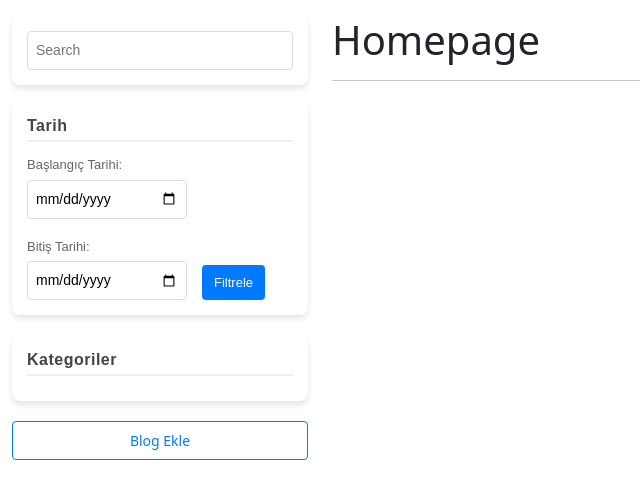
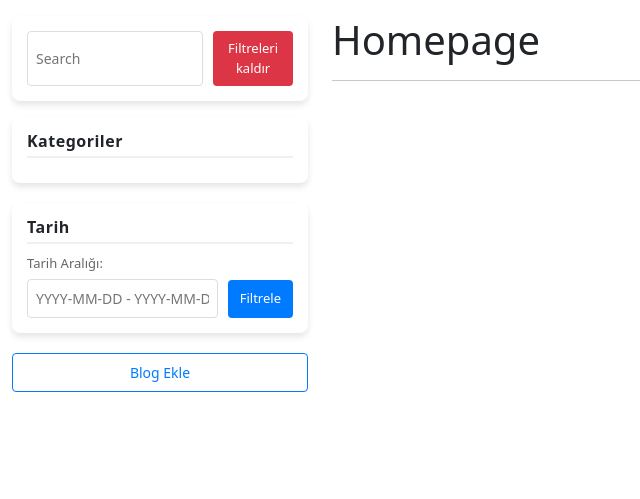
Before and after one commit to Ataberk696/django_blogapp, a Django app: page / in a window 1280 px wide. Shown: the part 56-555 px from the top of the page, without its empty margins (0-640 px from the left). Run offline with Django 5.2, Linux system fonts and the light colour scheme; data that the repository does not hold is empty; some libraries are stand-ins or nearby versions.

Commit message:
date range picker updated

```diff
--- a/blogapp/blogapp/blog/views.py
+++ b/blogapp/blogapp/blog/views.py
@@ -1,3 +1,4 @@
+from datetime import datetime
 from django.shortcuts import render, redirect, get_object_or_404
 from blogapp.decorators import login_required , blog_is_active_required
 from .forms import BlogForm,  CommentForm
@@ -7,6 +8,7 @@ from django.core.paginator import Paginator, EmptyPage
 from django.http import JsonResponse
 from django.template.loader import render_to_string
 from .models import Blog, Category, Comment
+from django.utils import timezone
 
 
 @login_required
@@ -20,6 +22,20 @@ def load_filtered_blogs(request):
         end_date = data.get('end_date', None)
         search_query = data.get('search_query','').strip()
         page = int(data.get('page',1))
+
+        try:
+            if start_date:
+                start_date = timezone.make_aware(
+                    datetime.strptime(start_date.strip(), '%Y-%m-%d'),
+                    timezone.get_current_timezone()
+                )
+            if end_date:
+                end_date = timezone.make_aware(
+                    datetime.strptime(end_date.strip(), '%Y-%m-%d'),
+                    timezone.get_current_timezone()
+                )
+        except ValueError:
+            return JsonResponse({'error': 'Invalid date format'}, status=400)
 
         blogs = Blog.objects.filter(is_active=True)
 
@@ -62,6 +78,7 @@ def index(request):
         "categories": Category.objects.all()
     }
     return render(request, "blog/index.html", context)
+
 
 def comments_view(request, slug):
     blog = get_object_or_404(Blog, slug=slug)
@@ -106,7 +123,6 @@ def blog_details(request, slug):
     return render(request, "blog/blog-details.html", context)
 
 
-
 @login_required
 def add_blog(request):
     if request.method == 'POST':
--- a/blogapp/blogapp/templates/base.html
+++ b/blogapp/blogapp/templates/base.html
@@ -7,6 +7,12 @@
     <meta name="viewport" content="width=device-width, initial-scale=1.0">
     <link rel="stylesheet" href="{% static 'css/bootstrap.min.css' %}">
     <link rel="stylesheet" href="{% static 'css/base.css' %}">
+    <script src="https://code.jquery.com/jquery-3.6.0.min.js"></script>
+    <script src="https://code.jquery.com/ui/1.13.2/jquery-ui.min.js"></script>
+    <link rel="stylesheet" href="https://code.jquery.com/ui/1.13.2/themes/base/jquery-ui.css">
+    <link rel="stylesheet" href="https://cdn.jsdelivr.net/npm/flatpickr/dist/flatpickr.min.css">
+    <script src="https://cdn.jsdelivr.net/npm/flatpickr"></script>
+
     {% block css_files %}{% endblock %}
     <title> {% block title %}{% endblock %}Blogapp</title>
 
@@ -18,10 +24,11 @@
 
     {% block js_files %}{% endblock %}
 
+
     <script src="{% static 'js/bootstrap.bundle.min.js' %}"></script>
-    <script src="https://code.jquery.com/jquery-3.6.0.min.js"></script>
     <script src="https://cdn.jsdelivr.net/npm/@popperjs/core@2.9.2/dist/umd/popper.min.js"></script>
     <script src="https://stackpath.bootstrapcdn.com/bootstrap/4.5.2/js/bootstrap.min.js"></script>
 
+
 </body>
 </html>
--- a/blogapp/blogapp/templates/partials/_categories.html
+++ b/blogapp/blogapp/templates/partials/_categories.html
@@ -1,21 +1,23 @@
 {% load i18n %}
 
 <style>
+.ui-datepicker {
+    z-index: 9999; /* Takvimin üstte görünmesi için */
+}
+
 /* Genel Ayarlar */
 .filters, .date-filter, #search-form {
-    font-family: 'Arial', sans-serif;
     background-color: #ffffff;
     padding: 15px;
     border-radius: 8px;
     box-shadow: 0 4px 6px rgba(0, 0, 0, 0.1);
     margin-bottom: 20px;
-    width: 100%; /* Tüm elemanların genişliğini tam yap */
+    width: 100%; /* Tüm elemanlar genişlik açısından uyumlu */
 }
 
 /* Başlıklar */
 .filters h5, .date-filter h5 {
     font-size: 16px;
-    color: #444;
     margin-bottom: 10px;
     font-weight: 600;
     border-bottom: 2px solid #f0f0f0;
@@ -38,17 +40,17 @@
 }
 
 .filter-checkbox {
-    display: none;
+    display: none; /* Varsayılan checkbox gizlendi */
 }
 
 .filter-label {
     cursor: pointer;
     font-size: 14px;
-    color: #555;
     display: flex;
     align-items: center;
     gap: 10px;
-    transition: all 0.3s ease;
+    color: #555;
+    transition: color 0.3s ease;
 }
 
 .filter-label:hover {
@@ -87,19 +89,20 @@
 /* Tarih Alanı */
 .date-filter-row {
     display: flex;
-    gap: 15px;
-    align-items: flex-end;
-    flex-wrap: wrap;
+    gap: 10px;
+    align-items: end;
 }
 
+
+
 .date-group {
-    flex: 1;
-    max-width: 160px;
+    display: flex;
+    flex-direction: column; /* Label ve input dikeyde hizalanır */
+    gap: 5px; /* Label ve input arasında boşluk */
 }
 
 .date-group label {
     font-size: 13px;
-    margin-bottom: 5px;
     color: #666;
 }
 
@@ -108,8 +111,8 @@
     border: 1px solid #ddd;
     border-radius: 4px;
     font-size: 14px;
+    width: 100%;
     transition: border-color 0.3s ease;
-    width: 100%;
 }
 
 .date-group input:focus {
@@ -117,16 +120,21 @@
     outline: none;
 }
 
-/* Filtre Butonu */
-#filter-button {
+#filter-button{
     padding: 8px 12px;
     font-size: 13px;
-    background-color: #007bff;
-    color: #fff;
     border: none;
     border-radius: 4px;
     cursor: pointer;
     transition: background-color 0.3s ease;
+    display: inline-block; /* Dikey hizalamada sorun oluşmaması için */
+    height: 38px; /* Input ile aynı yükseklikte yapılır */
+    line-height: 1; /* Yüksekliği optimize eder */
+}
+
+#filter-button {
+    background-color: #007bff;
+    color: #fff;
 }
 
 #filter-button:hover {
@@ -145,16 +153,17 @@
 #search-form button {
     padding: 8px 12px;
     font-size: 13px;
-    border: 1px solid #28a745;
-    background-color: #28a745;
+    border: none;
+    background-color: #dc3545;
     color: #fff;
     border-radius: 4px;
     cursor: pointer;
     transition: background-color 0.3s ease;
+    margin-left: 10px;
 }
 
 #search-form button:hover {
-    background-color: #218838;
+    background-color: #c82333;
 }
 
 /* Blog Ekle Butonu */
@@ -174,6 +183,7 @@
     background-color: #007bff;
     color: #fff;
 }
+
 </style>
 
 
@@ -182,23 +192,8 @@
     <!-- Arama Alanı -->
     <form id="search-form" class="d-flex mb-3" role="search">
         <input id="search-input" type="search" placeholder="Search" aria-label="Search">
+        <button id="clear-filters-button"> <a href="{% url 'blogs' %}"> </a>Filtreleri kaldır</button>
     </form>
-
-    <!-- Tarih Filtreleme -->
-    <div class="date-filter">
-        <h5>Tarih</h5>
-        <div class="date-filter-row">
-            <div class="date-group">
-                <label for="start_date">{% trans 'Başlangıç Tarihi:' %}</label>
-                <input type="date" id="start_date">
-            </div>
-            <div class="date-group">
-                <label for="end_date">{% trans 'Bitiş Tarihi:' %}</label>
-                <input type="date" id="end_date">
-            </div>
-            <button id="filter-button">{% trans 'Filtrele' %}</button>
-        </div>
-    </div>
 
     <!-- Kategori Filtreleme -->
     <div class="filters">
@@ -216,6 +211,20 @@
         </ul>
     </div>
 
+    <!-- Tarih Filtreleme -->
+    <div class="date-filter">
+        <h5>Tarih</h5>
+        <div class="date-filter-row">
+            <div class="date-group">
+                <label for="date_range">{% trans 'Tarih Aralığı:' %}</label>
+                <input type="text" id="date_range" placeholder="YYYY-MM-DD - YYYY-MM-DD">
+            </div>
+            <button id="filter-button">{% trans 'Filtrele' %}</button>
+        </div>
+    </div>
+
+
+
     <!-- Blog Ekle -->
     <a href="{% url 'add_blog' %}" class="btn btn-outline-primary">{% trans 'Blog Ekle' %}</a>
 </div>
```
Also changed, not shown: blogapp/blogapp/admin_panel/views.py (+0 -63 lines), blogapp/blogapp/blog/templates/blog/blogs.html (+38 -61 lines), blogapp/blogapp/locale/en/LC_MESSAGES/django.po, blogapp/blogapp/locale/tr/LC_MESSAGES/django.po.
